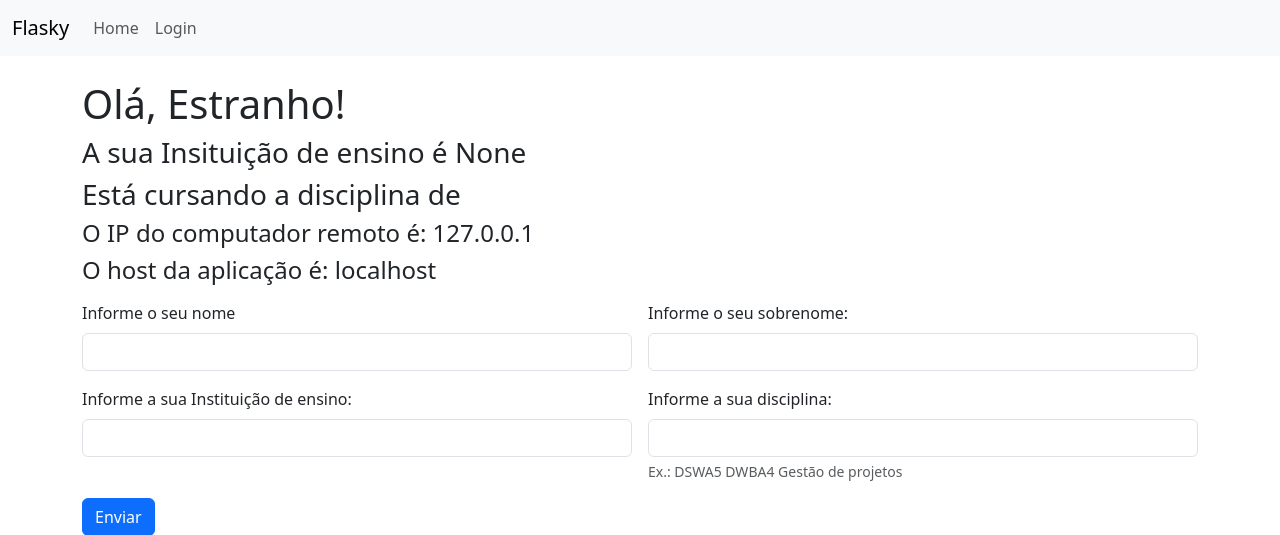
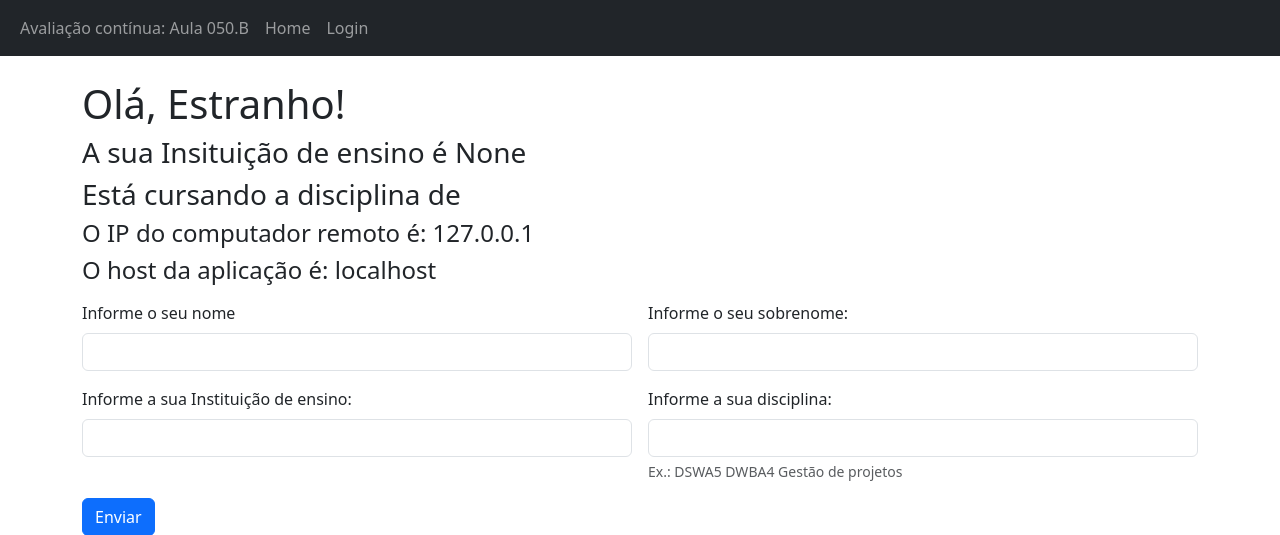
Before and after one commit to PT3032621-PTBDSWS/semana06, a Flask app: page / in a window 1280 px wide. Shown: the top 535 px of the page. Run offline with Flask 3, Linux system fonts and the light colour scheme.

Commit message:
Update base.html

```diff
--- a/templates/base.html
+++ b/templates/base.html
@@ -3,20 +3,21 @@
 <head>
   <meta charset="utf-8" />
   <meta name="viewport" content="width=device-width, initial-scale=1" />
-  <title>Flasky</title>
-  <!-- Bootstrap via CDN (opcional) -->
+  <title>Avaliação Contínua</title>
   <link href="https://cdn.jsdelivr.net/npm/bootstrap@5.3.2/dist/css/bootstrap.min.css" rel="stylesheet">
 </head>
 <body>
-<nav class="navbar navbar-expand-lg navbar-light bg-light">
+<nav class="navbar navbar-expand-lg navbar-dark bg-dark">
   <div class="container-fluid">
-    <a class="navbar-brand" href="#">Flasky</a>
     <button class="navbar-toggler" type="button" data-bs-toggle="collapse" data-bs-target="#navMenu">
       <span class="navbar-toggler-icon"></span>
     </button>
 
     <div class="collapse navbar-collapse" id="navMenu">
       <ul class="navbar-nav me-auto mb-2 mb-lg-0">
+        <li class="nav-item">
+          <a class="nav-link" href="{{ url_for('index') }}">Avaliação contínua: Aula 050.B</a>
+        </li>
         <li class="nav-item"><a class="nav-link" href="{{ url_for('index') }}">Home</a></li>
         <li class="nav-item"><a class="nav-link" href="{{ url_for('login') }}">Login</a></li>
       </ul>
```
